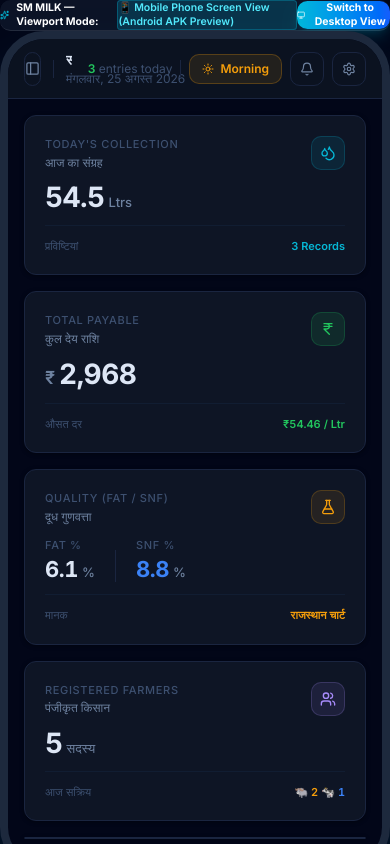
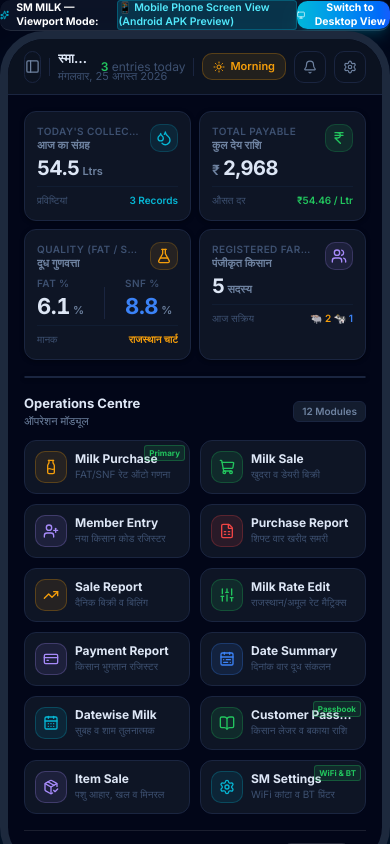
Before and after one commit to anupjangid401-tech/sm-milk-app, a Next.js app: page / in a window 390 px wide. Built offline with nearby package versions, Linux system fonts and the light colour scheme.

Commit message:
Fix horizontal sliding overflow and optimize mobile grid layout

```diff
--- a/src/app/globals.css
+++ b/src/app/globals.css
@@ -52,16 +52,13 @@
   --font-body: 'Inter', -apple-system, BlinkMacSystemFont, 'Segoe UI', sans-serif;
   --font-mono: 'JetBrains Mono', 'Fira Code', monospace;
 
-  /* ── Spacing (4px scale) ── */
+  /* ── Spacing ── */
   --space-1: 4px;
   --space-2: 8px;
   --space-3: 12px;
   --space-4: 16px;
   --space-5: 20px;
   --space-6: 24px;
-  --space-8: 32px;
-  --space-10: 40px;
-  --space-12: 48px;
 
   /* ── Radius ── */
   --radius-sm: 6px;
@@ -76,11 +73,11 @@
   /* ── Sidebar ── */
   --sidebar-width: 232px;
   --sidebar-collapsed: 60px;
-  --topbar-height: 60px;
+  --topbar-height: 56px;
 }
 
 /* ═══════════════════════════════════════════════
-   RESET & BASE
+   RESET & BASE (Strict No Horizontal Overflow)
 ═══════════════════════════════════════════════ */
 *, *::before, *::after {
   margin: 0;
@@ -89,6 +86,8 @@
 }
 
 html, body {
+  width: 100%;
+  max-width: 100vw;
   height: 100%;
   font-family: var(--font-body);
   background-color: var(--bg-root);
@@ -96,11 +95,11 @@ html, body {
   font-size: 14px;
   line-height: 1.5;
   -webkit-font-smoothing: antialiased;
-  -moz-osx-font-smoothing: grayscale;
-  overflow-x: hidden;
+  overflow-x: hidden !important;
+  touch-action: pan-y;
 }
 
-/* Remove ugly number spinners */
+/* Remove number spinners */
 input[type=number]::-webkit-inner-spin-button,
 input[type=number]::-webkit-outer-spin-button { -webkit-appearance: none; }
 input[type=number] { -moz-appearance: textfield; }
@@ -116,8 +115,10 @@ input[type=number] { -moz-appearance: textfield; }
 ═══════════════════════════════════════════════ */
 .app-shell {
   display: flex;
-  height: 100vh;
-  overflow: hidden;
+  width: 100%;
+  height: 100%;
+  overflow-x: hidden !important;
+  overflow-y: hidden;
 }
 
 .sidebar {
@@ -141,9 +142,11 @@ input[type=number] { -moz-appearance: textfield; }
 
 .main-area {
   flex: 1;
+  width: 100%;
   display: flex;
   flex-direction: column;
-  overflow: hidden;
+  overflow-x: hidden !important;
+  overflow-y: hidden;
   min-width: 0;
 }
 
@@ -154,18 +157,22 @@ input[type=number] { -moz-appearance: textfield; }
   border-bottom: 1px solid var(--border);
   display: flex;
   align-items: center;
-  padding: 0 var(--space-6);
-  gap: var(--space-4);
+  padding: 0 var(--space-4);
+  gap: var(--space-2);
   z-index: 30;
+  width: 100%;
+  overflow-x: hidden;
 }
 
 .page-content {
   flex: 1;
+  width: 100%;
+  overflow-x: hidden !important;
   overflow-y: auto;
-  padding: var(--space-6);
+  padding: var(--space-4);
   display: flex;
   flex-direction: column;
-  gap: var(--space-6);
+  gap: var(--space-4);
 }
 
 /* ═══════════════════════════════════════════════
@@ -271,7 +278,6 @@ input[type=number] { -moz-appearance: textfield; }
 }
 
 .sidebar-item.active .sidebar-icon { opacity: 1; }
-
 .sidebar-item-label { overflow: hidden; text-overflow: ellipsis; }
 
 .sidebar-footer {
@@ -282,13 +288,13 @@ input[type=number] { -moz-appearance: textfield; }
 /* ═══════════════════════════════════════════════
    TOPBAR COMPONENTS
 ═══════════════════════════════════════════════ */
-.topbar-left { display: flex; align-items: center; gap: var(--space-3); flex: 1; min-width: 0; }
+.topbar-left { display: flex; align-items: center; gap: var(--space-2); flex: 1; min-width: 0; }
 .topbar-center { display: flex; align-items: center; gap: var(--space-2); }
 .topbar-right { display: flex; align-items: center; gap: var(--space-2); flex-shrink: 0; }
 
 .topbar-page-title {
-  font-size: 14px;
-  font-weight: 600;
+  font-size: 13px;
+  font-weight: 700;
   color: var(--text-primary);
   white-space: nowrap;
   overflow: hidden;
@@ -296,7 +302,7 @@ input[type=number] { -moz-appearance: textfield; }
 }
 
 .topbar-breadcrumb {
-  font-size: 12px;
+  font-size: 11px;
   color: var(--text-dim);
   white-space: nowrap;
 }
@@ -308,16 +314,13 @@ input[type=number] { -moz-appearance: textfield; }
   flex-shrink: 0;
 }
 
-/* ═══════════════════════════════════════════════
-   TOPBAR SHIFT BADGE
-═══════════════════════════════════════════════ */
 .shift-badge {
   display: inline-flex;
   align-items: center;
-  gap: 6px;
-  padding: 5px 12px;
+  gap: 5px;
+  padding: 4px 10px;
   border-radius: var(--radius);
-  font-size: 12px;
+  font-size: 11px;
   font-weight: 600;
   border: 1px solid;
   cursor: pointer;
@@ -341,12 +344,9 @@ input[type=number] { -moz-appearance: textfield; }
 
 .shift-badge.evening:hover { background: rgba(59, 130, 246, 0.18); }
 
-/* ═══════════════════════════════════════════════
-   ICON BUTTON
-═══════════════════════════════════════════════ */
 .icon-btn {
-  width: 34px;
-  height: 34px;
+  width: 32px;
+  height: 32px;
   display: flex;
   align-items: center;
   justify-content: center;
@@ -365,60 +365,69 @@ input[type=number] { -moz-appearance: textfield; }
 }
 
 /* ═══════════════════════════════════════════════
-   KPI CARDS
+   KPI CARDS GRID
 ═══════════════════════════════════════════════ */
 .kpi-grid {
   display: grid;
-  grid-template-columns: repeat(4, 1fr);
-  gap: var(--space-4);
+  grid-template-columns: repeat(2, 1fr);
+  gap: var(--space-3);
+  width: 100%;
 }
 
-@media (max-width: 1200px) { .kpi-grid { grid-template-columns: repeat(2, 1fr); } }
-@media (max-width: 640px) { .kpi-grid { grid-template-columns: 1fr; } }
+@media (max-width: 480px) {
+  .kpi-grid { grid-template-columns: repeat(2, 1fr); gap: 8px; }
+}
 
 .kpi-card {
   background: var(--bg-surface);
   border: 1px solid var(--border);
   border-radius: var(--radius-md);
-  padding: var(--space-5);
+  padding: 12px;
   box-shadow: var(--shadow-card);
   transition: border-color 0.2s ease;
   display: flex;
   flex-direction: column;
-  gap: var(--space-3);
+  gap: 6px;
+  width: 100%;
+  overflow: hidden;
 }
 
 .kpi-card:hover { border-color: var(--border-hover); }
 
 .kpi-card-header {
   display: flex;
-  align-items: flex-start;
+  align-items: center;
   justify-content: space-between;
-  gap: var(--space-3);
+  gap: 6px;
 }
 
 .kpi-card-labels { flex: 1; min-width: 0; }
 
 .kpi-label-en {
-  font-size: 11px;
-  font-weight: 500;
+  font-size: 10px;
+  font-weight: 600;
   color: var(--text-dim);
   text-transform: uppercase;
-  letter-spacing: 0.06em;
+  letter-spacing: 0.04em;
+  white-space: nowrap;
+  overflow: hidden;
+  text-overflow: ellipsis;
 }
 
 .kpi-label-hi {
-  font-size: 12px;
-  font-weight: 500;
+  font-size: 11px;
+  font-weight: 600;
   color: var(--text-secondary);
-  margin-top: 2px;
-  line-height: 1.4;
+  line-height: 1.2;
+  white-space: nowrap;
+  overflow: hidden;
+  text-overflow: ellipsis;
 }
 
 .kpi-icon {
-  width: 34px;
-  height: 34px;
-  min-width: 34px;
+  width: 28px;
+  height: 28px;
+  min-width: 28px;
   border-radius: var(--radius);
   border: 1px solid;
   display: flex;
@@ -430,26 +439,28 @@ input[type=number] { -moz-appearance: textfield; }
 .kpi-value-row {
   display: flex;
   align-items: baseline;
-  gap: 4px;
+  gap: 3px;
+  overflow: hidden;
 }
 
 .kpi-value {
-  font-size: 28px;
+  font-size: 20px;
   font-weight: 700;
   color: var(--text-primary);
   letter-spacing: -0.02em;
   line-height: 1;
   font-variant-numeric: tabular-nums;
+  white-space: nowrap;
 }
 
 .kpi-unit {
-  font-size: 13px;
-  font-weight: 500;
+  font-size: 11px;
+  font-weight: 600;
   color: var(--text-secondary);
 }
 
 .kpi-currency {
-  font-size: 18px;
+  font-size: 14px;
   font-weight: 600;
   color: var(--text-secondary);
 }
@@ -458,17 +469,14 @@ input[type=number] { -moz-appearance: textfield; }
   display: flex;
   align-items: center;
   justify-content: space-between;
-  padding-top: var(--space-3);
+  padding-top: 6px;
   border-top: 1px solid var(--border-muted);
-  font-size: 11px;
+  font-size: 10px;
+  overflow: hidden;
 }
 
-.kpi-footer-label { color: var(--text-dim); }
-
-.kpi-footer-value {
-  font-weight: 600;
-  font-variant-numeric: tabular-nums;
-}
+.kpi-footer-label { color: var(--text-dim); white-space: nowrap; }
+.kpi-footer-value { font-weight: 600; white-space: nowrap; }
 
 /* KPI icon themes */
 .kpi-icon.green  { background: var(--green-dim);  border-color: rgba(34,197,94,0.2);  color: var(--green); }
@@ -490,27 +498,25 @@ input[type=number] { -moz-appearance: textfield; }
   display: flex;
   align-items: center;
   justify-content: space-between;
-  margin-bottom: var(--space-4);
+  margin-bottom: 10px;
 }
 
 .section-title {
-  font-size: 14px;
-  font-weight: 600;
+  font-size: 13px;
+  font-weight: 700;
   color: var(--text-primary);
-  letter-spacing: -0.01em;
 }
 
 .section-title-hi {
   font-size: 11px;
   font-weight: 500;
   color: var(--text-secondary);
-  margin-top: 2px;
 }
 
 .section-badge {
-  font-size: 11px;
+  font-size: 10px;
   font-weight: 600;
-  padding: 3px 10px;
+  padding: 2px 8px;
   border-radius: var(--radius-sm);
   background: var(--bg-elevated);
   border: 1px solid var(--border);
@@ -522,269 +528,126 @@ input[type=number] { -moz-appearance: textfield; }
 ═══════════════════════════════════════════════ */
 .charts-grid {
   display: grid;
-  grid-template-columns: 3fr 2fr;
-  gap: var(--space-4);
+  grid-template-columns: 1fr;
+  gap: var(--space-3);
+  width: 100%;
 }
-
-@media (max-width: 1000px) { .charts-grid { grid-template-columns: 1fr; } }
 
 .chart-card {
   background: var(--bg-surface);
   border: 1px solid var(--border);
   border-radius: var(--radius-md);
-  padding: var(--space-5);
+  padding: 12px;
   box-shadow: var(--shadow-card);
+  width: 100%;
+  overflow-x: hidden;
 }
 
-.chart-header {
-  display: flex;
-  align-items: flex-start;
-  justify-content: space-between;
-  margin-bottom: var(--space-5);
-}
-
-.chart-tabs {
-  display: flex;
-  gap: 2px;
-  background: var(--bg-elevated);
-  border: 1px solid var(--border);
-  border-radius: var(--radius);
-  padding: 3px;
-}
-
-.chart-tab {
-  padding: 4px 10px;
-  border-radius: 6px;
-  font-size: 11px;
-  font-weight: 500;
-  color: var(--text-dim);
-  cursor: pointer;
-  transition: all 0.15s ease;
-  border: none;
-  background: none;
-}
-
-.chart-tab.active {
-  background: var(--bg-surface);
-  color: var(--text-primary);
-  box-shadow: 0 1px 3px rgba(0,0,0,0.3);
-}
-
-.chart-tab:hover:not(.active) { color: var(--text-secondary); }
-
 /* ═══════════════════════════════════════════════
-   DATA TABLE
+   DATA TABLE (Mobile Scroll Safe)
 ═══════════════════════════════════════════════ */
 .data-table-card {
   background: var(--bg-surface);
   border: 1px solid var(--border);
   border-radius: var(--radius-md);
   box-shadow: var(--shadow-card);
-  overflow: hidden;
+  overflow-x: auto;
+  width: 100%;
 }
 
 .data-table-header {
   display: flex;
   align-items: center;
   justify-content: space-between;
-  padding: var(--space-4) var(--space-5);
+  padding: 10px 12px;
   border-bottom: 1px solid var(--border);
 }
 
 .data-table {
   width: 100%;
   border-collapse: collapse;
+  min-width: 320px;
 }
 
 .data-table th {
-  font-size: 11px;
+  font-size: 10px;
   font-weight: 600;
   color: var(--text-dim);
   text-transform: uppercase;
-  letter-spacing: 0.06em;
-  padding: var(--space-3) var(--space-4);
+  padding: 8px 10px;
   text-align: left;
   background: var(--bg-elevated);
   border-bottom: 1px solid var(--border);
   white-space: nowrap;
 }
 
-.data-table th:last-child { text-align: right; }
-
 .data-table td {
-  padding: 10px var(--space-4);
-  font-size: 13px;
+  padding: 8px 10px;
+  font-size: 12px;
   color: var(--text-primary);
   border-bottom: 1px solid var(--border-muted);
-  vertical-align: middle;
   white-space: nowrap;
 }
 
-.data-table td:last-child { text-align: right; }
-
-.data-table tr:last-child td { border-bottom: none; }
-
-.data-table tr:hover td { background: var(--bg-elevated); }
-
-.data-table .td-mono {
-  font-family: var(--font-mono);
-  font-size: 12px;
-  font-variant-numeric: tabular-nums;
-}
-
-.data-table .td-muted { color: var(--text-secondary); }
-
-/* Member info cell */
-.member-cell { display: flex; align-items: center; gap: var(--space-3); }
-.member-avatar {
-  width: 28px;
-  height: 28px;
-  border-radius: var(--radius);
-  background: var(--bg-elevated);
-  border: 1px solid var(--border);
-  display: flex;
-  align-items: center;
-  justify-content: center;
-  font-size: 11px;
-  font-weight: 700;
-  color: var(--text-secondary);
-  flex-shrink: 0;
-}
-.member-name { font-size: 13px; font-weight: 500; color: var(--text-primary); }
-.member-code { font-size: 11px; color: var(--text-dim); }
-
-/* Status badges */
-.badge {
-  display: inline-flex;
-  align-items: center;
-  gap: 5px;
-  padding: 3px 8px;
-  border-radius: var(--radius-sm);
-  font-size: 11px;
-  font-weight: 600;
-  border: 1px solid;
-  line-height: 1.4;
-}
-
-.badge::before {
-  content: '';
-  width: 5px;
-  height: 5px;
-  border-radius: 50%;
-  display: inline-block;
-  flex-shrink: 0;
-}
-
-.badge-green {
-  background: var(--green-dim);
-  color: var(--green);
-  border-color: rgba(34, 197, 94, 0.2);
-}
-.badge-green::before { background: var(--green); }
-
-.badge-amber {
-  background: var(--amber-dim);
-  color: var(--amber);
-  border-color: rgba(245, 158, 11, 0.2);
-}
-.badge-amber::before { background: var(--amber); }
-
-.badge-red {
-  background: var(--red-dim);
-  color: var(--red);
-  border-color: rgba(239, 68, 68, 0.2);
-}
-.badge-red::before { background: var(--red); }
-
-.badge-blue {
-  background: var(--blue-dim);
-  color: var(--blue);
-  border-color: rgba(59, 130, 246, 0.2);
-}
-.badge-blue::before { background: var(--blue); }
-
-/* Milk type tag */
-.milk-tag {
-  display: inline-flex;
-  align-items: center;
-  gap: 4px;
-  padding: 2px 7px;
-  border-radius: var(--radius-sm);
-  font-size: 10px;
-  font-weight: 600;
-  letter-spacing: 0.04em;
-  text-transform: uppercase;
-  border: 1px solid;
-}
-.milk-tag.buffalo { background: var(--amber-dim); color: var(--amber); border-color: rgba(245,158,11,0.2); }
-.milk-tag.cow     { background: var(--blue-dim);  color: var(--blue);  border-color: rgba(59,130,246,0.2); }
-
 /* ═══════════════════════════════════════════════
-   MODULE GRID (12 Operation Modules)
+   MODULE GRID (12 Operation Modules - Mobile Optimized)
 ═══════════════════════════════════════════════ */
 .module-grid {
   display: grid;
-  grid-template-columns: repeat(4, 1fr);
-  gap: var(--space-3);
+  grid-template-columns: repeat(2, 1fr);
+  gap: 10px;
+  width: 100%;
 }
-
-@media (max-width: 1100px) { .module-grid { grid-template-columns: repeat(3, 1fr); } }
-@media (max-width: 760px)  { .module-grid { grid-template-columns: repeat(2, 1fr); } }
 
 .module-card {
   background: var(--bg-surface);
   border: 1px solid var(--border);
   border-radius: var(--radius-md);
-  padding: var(--space-4) var(--space-4);
+  padding: 10px;
   cursor: pointer;
   transition: all 0.18s ease;
   display: flex;
   align-items: center;
-  gap: var(--space-3);
+  gap: 8px;
   text-align: left;
   position: relative;
+  width: 100%;
+  overflow: hidden;
 }
 
 .module-card:hover {
   background: var(--bg-elevated);
   border-color: var(--border-hover);
-  transform: translateY(-1px);
-  box-shadow: 0 4px 12px rgba(0,0,0,0.25);
 }
 
-.module-card:active { transform: translateY(0); }
-
 .module-card-icon {
-  width: 36px;
-  height: 36px;
-  min-width: 36px;
+  width: 32px;
+  height: 32px;
+  min-width: 32px;
   border-radius: var(--radius);
   display: flex;
   align-items: center;
   justify-content: center;
   flex-shrink: 0;
   border: 1px solid;
-  transition: transform 0.18s ease;
 }
 
-.module-card:hover .module-card-icon { transform: scale(1.05); }
-
-.module-card-content { flex: 1; min-width: 0; }
+.module-card-content { flex: 1; min-width: 0; overflow: hidden; }
 
 .module-card-title {
-  font-size: 13px;
-  font-weight: 600;
+  font-size: 12px;
+  font-weight: 700;
   color: var(--text-primary);
-  line-height: 1.3;
+  line-height: 1.2;
   white-space: nowrap;
   overflow: hidden;
   text-overflow: ellipsis;
 }
 
 .module-card-desc {
-  font-size: 11px;
+  font-size: 10px;
   color: var(--text-dim);
-  margin-top: 2px;
+  margin-top: 1px;
   white-space: nowrap;
   overflow: hidden;
   text-overflow: ellipsis;
@@ -792,176 +655,50 @@ input[type=number] { -moz-appearance: textfield; }
 
 .module-card-badge {
   position: absolute;
-  top: 8px;
-  right: 8px;
-  font-size: 9px;
+  top: 4px;
+  right: 4px;
+  font-size: 8px;
   font-weight: 700;
-  padding: 2px 6px;
-  border-radius: 4px;
-  background: var(--bg-elevated);
-  border: 1px solid var(--border);
-  color: var(--text-dim);
-  text-transform: uppercase;
-  letter-spacing: 0.05em;
+  padding: 1px 4px;
+  border-radius: 3px;
+  background: var(--green-dim);
+  color: var(--green);
+  border: 1px solid rgba(34, 197, 94, 0.3);
 }
 
-/* Module icon themes */
-.module-icon-amber  { background: var(--amber-dim);  border-color: rgba(245,158,11,0.2);  color: var(--amber); }
-.module-icon-green  { background: var(--green-dim);  border-color: rgba(34,197,94,0.2);   color: var(--green); }
-.module-icon-purple { background: var(--purple-dim); border-color: rgba(167,139,250,0.2); color: var(--purple); }
-.module-icon-red    { background: var(--red-dim);    border-color: rgba(239,68,68,0.2);   color: var(--red); }
-.module-icon-cyan   { background: var(--cyan-dim);   border-color: rgba(6,182,212,0.2);   color: var(--cyan); }
-.module-icon-blue   { background: var(--blue-dim);   border-color: rgba(59,130,246,0.2);  color: var(--blue); }
+/* Module Icon Themes */
+.module-icon-amber  { background: var(--amber-dim);  border-color: rgba(245, 158, 11, 0.25); color: var(--amber); }
+.module-icon-green  { background: var(--green-dim);  border-color: rgba(34, 197, 94, 0.25);  color: var(--green); }
+.module-icon-purple { background: var(--purple-dim); border-color: rgba(167, 139, 250, 0.25);color: var(--purple); }
+.module-icon-red    { background: var(--red-dim);    border-color: rgba(239, 68, 68, 0.25);   color: var(--red); }
+.module-icon-blue   { background: var(--blue-dim);   border-color: rgba(59, 130, 246, 0.25);  color: var(--blue); }
+.module-icon-cyan   { background: var(--cyan-dim);   border-color: rgba(6, 182, 212, 0.25);   color: var(--cyan); }
 
 /* ═══════════════════════════════════════════════
-   MODAL SYSTEM
+   MODAL OVERLAY (Fit 100% inside mobile phone screen)
 ═══════════════════════════════════════════════ */
 .glass-modal-overlay {
-  position: fixed;
+  position: absolute;
   inset: 0;
-  background: rgba(3, 8, 20, 0.75);
-  backdrop-filter: blur(8px);
-  -webkit-backdrop-filter: blur(8px);
-  z-index: 200;
+  background: rgba(3, 7, 18, 0.85);
+  backdrop-filter: blur(12px);
+  -webkit-backdrop-filter: blur(12px);
+  z-index: 100;
   display: flex;
   align-items: center;
   justify-content: center;
-  padding: var(--space-4);
+  padding: 10px;
 }
 
 .glass-modal-container {
-  background: var(--bg-surface);
+  background: #0d1527;
   border: 1px solid var(--border);
   border-radius: var(--radius-lg);
   box-shadow: var(--shadow-modal);
   width: 100%;
-  max-width: 480px;
-  max-height: 92vh;
+  max-width: 400px;
+  max-height: 90%;
   overflow-y: auto;
   position: relative;
   color: var(--text-primary);
-  animation: modalIn 0.2s cubic-bezier(0.16, 1, 0.3, 1);
 }
-
-@keyframes modalIn {
-  from { opacity: 0; transform: scale(0.97) translateY(8px); }
-  to   { opacity: 1; transform: scale(1) translateY(0); }
-}
-
-/* ── Modal Inputs ── */
-.glass-input {
-  background: var(--bg-input);
-  border: 1px solid var(--border);
-  border-radius: var(--radius);
-  padding: 9px 12px;
-  color: var(--text-primary);
-  font-size: 13px;
-  font-weight: 500;
-  font-family: var(--font-body);
-  width: 100%;
-  outline: none;
-  transition: border-color 0.15s ease, box-shadow 0.15s ease;
-}
-
-.glass-input::placeholder { color: var(--text-dim); font-weight: 400; }
-
-.glass-input:focus {
-  border-color: var(--cyan);
-  box-shadow: 0 0 0 3px rgba(6, 182, 212, 0.12);
-}
-
-.glass-select {
-  background: var(--bg-input);
-  border: 1px solid var(--border);
-  border-radius: var(--radius);
-  padding: 9px 12px;
-  color: var(--text-primary);
-  font-size: 13px;
-  font-weight: 500;
-  font-family: var(--font-body);
-  width: 100%;
-  outline: none;
-  cursor: pointer;
-  transition: border-color 0.15s ease;
-}
-
-.glass-select:focus { border-color: var(--cyan); }
-
-/* ── Modal Buttons ── */
-.glass-btn {
-  background: var(--cyan);
-  color: var(--text-inverse);
-  font-weight: 600;
-  font-size: 13px;
-  font-family: var(--font-body);
-  padding: 9px 18px;
-  border-radius: var(--radius);
-  border: none;
-  cursor: pointer;
-  transition: all 0.15s ease;
-  display: inline-flex;
-  align-items: center;
-  justify-content: center;
-  gap: var(--space-2);
-  white-space: nowrap;
-}
-
-.glass-btn:hover   { filter: brightness(1.1); }
-.glass-btn:active  { transform: scale(0.99); }
-
-.glass-btn-secondary {
-  background: var(--bg-elevated);
-  color: var(--text-secondary);
-  border: 1px solid var(--border);
-  padding: 9px 14px;
-  border-radius: var(--radius);
-  font-weight: 500;
-  font-size: 13px;
-  font-family: var(--font-body);
-  cursor: pointer;
-  transition: all 0.15s ease;
-  white-space: nowrap;
-}
-
-.glass-btn-secondary:hover {
-  background: var(--bg-surface);
-  color: var(--text-primary);
-  border-color: var(--border-hover);
-}
-
-/* ═══════════════════════════════════════════════
-   UTILITY
-═══════════════════════════════════════════════ */
-.no-scrollbar { scrollbar-width: none; }
-.no-scrollbar::-webkit-scrollbar { display: none; }
-
-.divider {
-  height: 1px;
-  background: var(--border-muted);
-  border: none;
-  margin: 0;
-}
-
-/* Trend indicators */
-.trend-up   { color: var(--green); }
-.trend-down { color: var(--red); }
-.trend-flat { color: var(--text-dim); }
-
-/* ═══════════════════════════════════════════════
-   RESPONSIVE — MOBILE (< 640px)
-═══════════════════════════════════════════════ */
-@media (max-width: 640px) {
-  .sidebar { display: none; }
-  .page-content { padding: var(--space-4); gap: var(--space-4); }
-  .topbar { padding: 0 var(--space-4); }
-  .data-table-card { overflow-x: auto; }
-  .data-table { min-width: 600px; }
-}
-
-/* ═══════════════════════════════════════════════
-   GLASS NAV (legacy compat for MilkHeader)
-═══════════════════════════════════════════════ */
-.glass-nav {
-  background: var(--bg-sidebar);
-  border-color: var(--border);
-}
```
